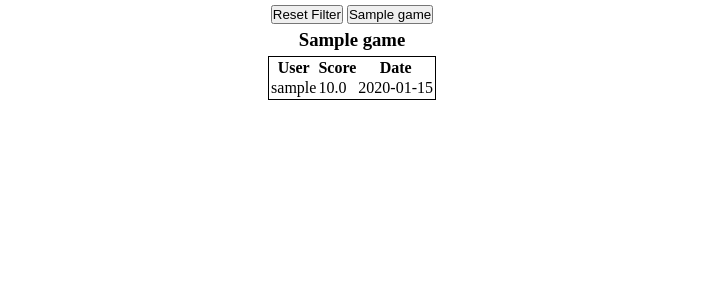
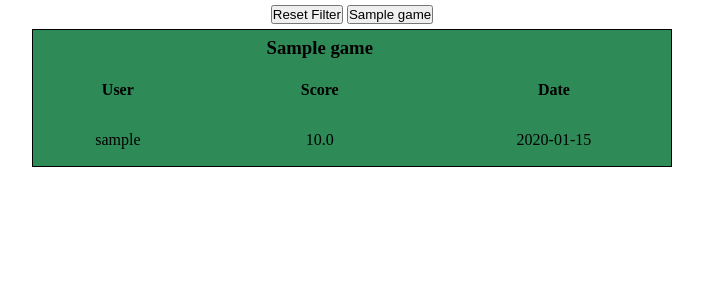
Before and after one commit to Isaiah-Lam/CoolMothGames, a Flask app: page /leaderboards in a window 1280 px wide. Shown: the part 103-403 px from the top of the page, without its empty margins (288-991 px from the left). Run offline with Flask 3, Linux system fonts and the light colour scheme; tables that the repository leaves empty hold one stand-in row (values such as "Sample post").

Commit message:
added css changes to leaderboards

```diff
--- a/static/styles/leaderboards.css
+++ b/static/styles/leaderboards.css
@@ -1,11 +1,18 @@
-.leaderboard-table{
+.leaderboard-table {
     border: 1px solid;
     margin: 0 auto;
+    background-color: seagreen;
+    width: 50%;
+}
+
+.rows{
+    padding: 15px;
 }
 
 .table-row {
     border: 1px solid;
     margin-left: 5px;
+    text-align: center;
 }
 
 .leaderboard {
--- a/templates/leaderboards.html
+++ b/templates/leaderboards.html
@@ -14,19 +14,24 @@
 <div id="leaderboard-div">
     {%for game in games%}
     <div class="leaderboard" id="{{game.gameID}}">
-        <h3 class="game-title">{{game.title}}</h3>
+
             <table class="leaderboard-table">
+                <tr>
+                    <th></th>
+                    <th><h3 class="game-title">{{game.title}}</h3></th>
+
+                </tr>
                 <tr class="table-row">
-                    <th>User</th>
-                    <th>Score</th>
-                    <th>Date</th>
+                    <th class="rows">User</th>
+                    <th class="rows">Score</th>
+                    <th class="rows">Date</th>
                 </tr>
                 {%for row in leaderboards%}
                     {%if game.gameID == row.gameID %}
                         <tr class="table-row">
-                            <td>{{row.username}}</td>
-                            <td>{{row.score}}</td>
-                            <td>{{row.date}}</td>
+                            <td class="rows">{{row.username}}</td>
+                            <td class="rows">{{row.score}}</td>
+                            <td class="rows">{{row.date}}</td>
                         </tr>
                     {% endif %}
                 {%endfor%}
```
